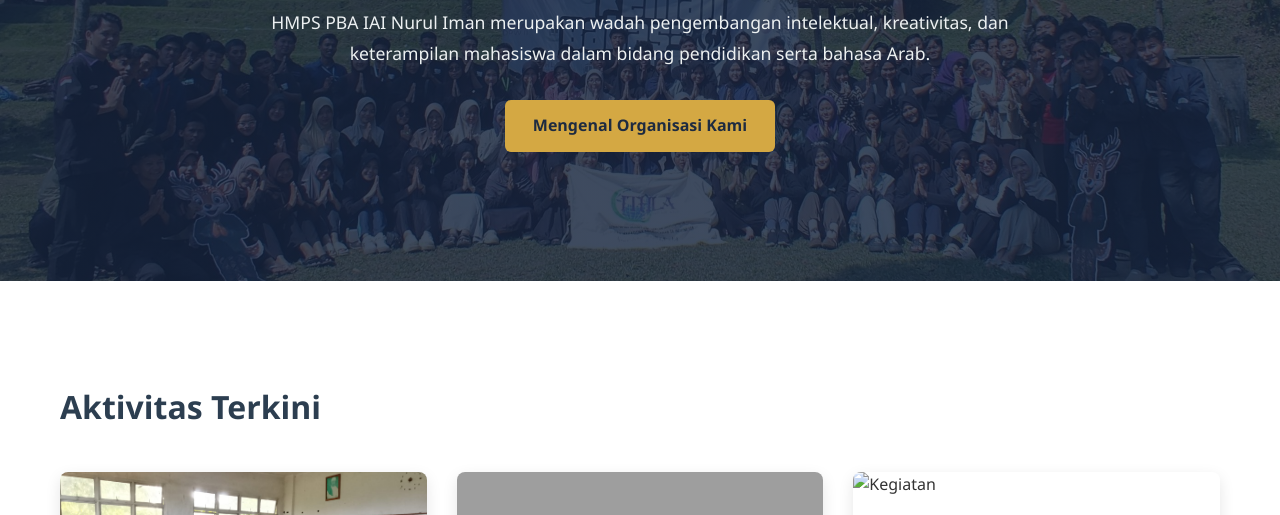
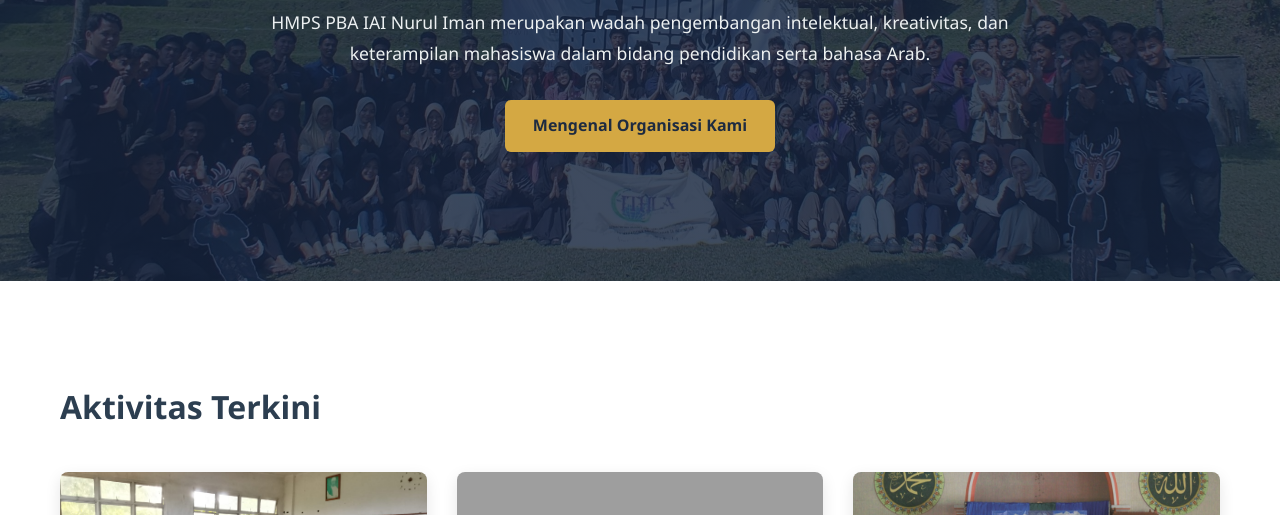
Before and after one commit to hmjpbastaini/hmpspbaiaini.github.io, a plain HTML site: page index.html in a window 1280 px wide. Shown: the part 411-926 px from the top of the page. Drawn offline with Linux system fonts and the light colour scheme; grey boxes are pictures that could not be loaded.

Commit message:
Update index.html

```diff
--- a/index.html
+++ b/index.html
@@ -610,7 +610,7 @@
                     </div>
 
                     <div class="activity-card">
-                        <img src="images/podcast.jpg" alt="Kegiatan" class="activity-image">
+                        <img src="images/fotopodcast.jpg" alt="Kegiatan" class="activity-image">
                         <div class="activity-content">
                             <div class="activity-date">5 Juni 2023</div>
                             <h3>Podcast Bahasa Arab</h3>
```
